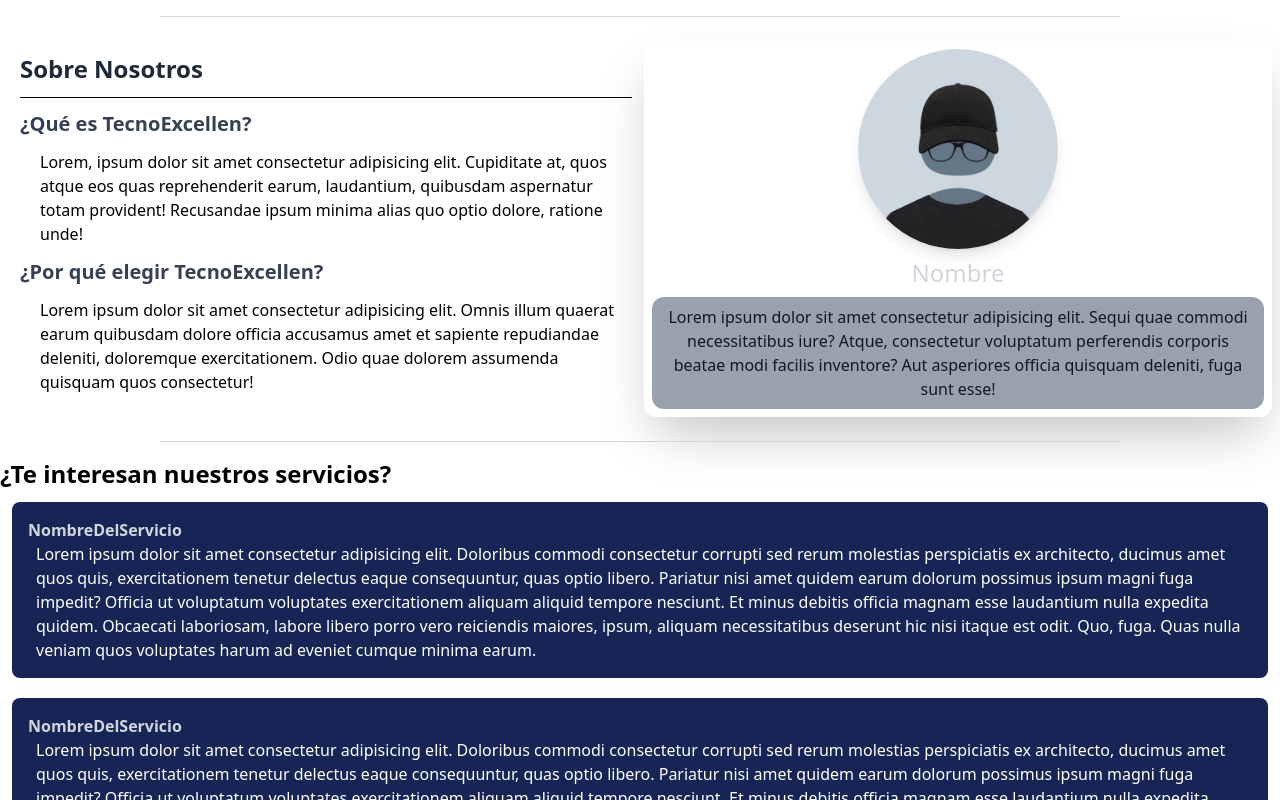
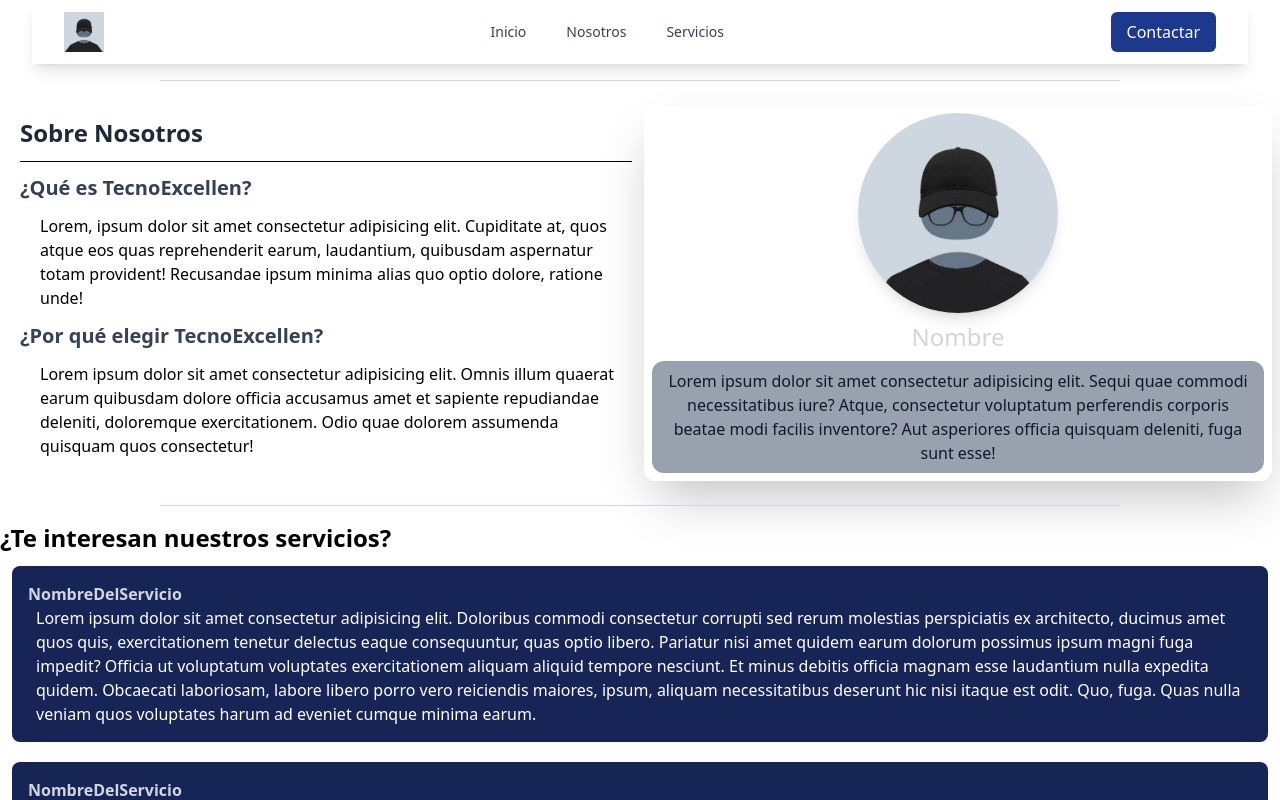
Before and after one commit to warling-lopez/tecnoexellen, a React (Vite) app: page / in a window 1280 px wide. Shown: the top 800 px of the page. Built offline with nearby package versions, Linux system fonts and the light colour scheme.

Commit message:
navegador agregado

```diff
--- a/src/components/navegador.jsx
+++ b/src/components/navegador.jsx
@@ -1,9 +1,109 @@
-import React from 'react'
+import React, { useState } from 'react'
 
-function navegador() {
+function Navegador() {
+  const [isMenuOpen, setIsMenuOpen] = useState(false);
+
   return (
-    <div>navegador</div>
-  )
+    <nav className="w-[95%] bg-white shadow-lg">
+      <div className="max-w-7xl mx-auto px-4 sm:px-6 lg:px-8">
+        <div className="flex items-center justify-between h-16">
+          {/* Logo - Lado Izquierdo */}
+          <div className="flex items-center">
+            <img
+              src="/public/OIP.jpeg"
+              alt="Logo"
+              className="h-10 w-auto"
+            />
+          </div>
+
+          {/* Menú Central - Visible solo en escritorio */}
+          <div className="hidden md:flex space-x-4">
+            <a
+              href="#inicio"
+              className="text-gray-700 hover:bg-gray-100 hover:text-gray-900 px-3 py-2 rounded-md text-sm font-medium"
+            >
+              Inicio
+            </a>
+            <a
+              href="#nosotros"
+              className="text-gray-700 hover:bg-gray-100 hover:text-gray-900 px-3 py-2 rounded-md text-sm font-medium"
+            >
+              Nosotros
+            </a>
+            <a
+              href="#servicios"
+              className="text-gray-700 hover:bg-gray-100 hover:text-gray-900 px-3 py-2 rounded-md text-sm font-medium"
+            >
+              Servicios
+            </a>
+          </div>
+
+          {/* Botón de Contacto - Visible solo en escritorio */}
+          <div className="hidden md:block">
+            <button
+              className="bg-blue-900 text-white px-4 py-2 rounded-md hover:bg-blue-950 transition duration-300 ease-in-out"
+            >
+              Contactar
+            </button>
+          </div>
+
+          {/* Menú Móvil (Hamburguesa) */}
+          <div className="md:hidden">
+            <button
+              onClick={() => setIsMenuOpen(!isMenuOpen)}
+              className="text-gray-900 hover:text-gray-950 focus:outline-none focus:text-gray-600"
+            >
+              <svg
+                className="h-6 w-6"
+                xmlns="http://www.w3.org/2000/svg"
+                fill="none"
+                viewBox="0 0 24 24"
+                stroke="currentColor"
+              >
+                <path
+                  strokeLinecap="round"
+                  strokeLinejoin="round"
+                  strokeWidth="2"
+                  d="M4 6h16M4 12h16M4 18h16"
+                />
+              </svg>
+            </button>
+          </div>
+        </div>
+
+        {/* Menú Móvil Desplegable */}
+        {isMenuOpen && (
+          <div className="md:hidden">
+            <div className="px-2 pt-2 pb-3 space-y-1 sm:px-3">
+              <a
+                href="#inicio"
+                className="text-gray-700 hover:bg-gray-100 hover:text-gray-900 block px-3 py-2 rounded-md text-base font-medium"
+              >
+                Inicio
+              </a>
+              <a
+                href="#nosotros"
+                className="text-gray-700 hover:bg-gray-100 hover:text-gray-900 block px-3 py-2 rounded-md text-base font-medium"
+              >
+                Nosotros
+              </a>
+              <a
+                href="#servicios"
+                className="text-gray-700 hover:bg-gray-100 hover:text-gray-900 block px-3 py-2 rounded-md text-base font-medium"
+              >
+                Servicios
+              </a>
+              <button
+                className="w-full bg-blue-900 text-white px-4 py-2 rounded-md hover:bg-blue-950 transition duration-300 ease-in-out"
+              >
+                Contactar
+              </button>
+            </div>
+          </div>
+        )}
+      </div>
+    </nav>
+  );
 }
 
-export default navegador
+export default Navegador
--- a/src/routes/Home.jsx
+++ b/src/routes/Home.jsx
@@ -1,4 +1,4 @@
-
+import Inicio from  "../sections/Inicio"
 import SeccionNosotros from "../sections/SeccionNosotros";
 import SeccionContacto from "../sections/SeccionContacto";
 
@@ -6,6 +6,7 @@ const Home = () => {
   return (
 
     <div className="flex flex-col items-center">
+      <Inicio/>
       <hr className="w-3/4 border-gray-300 my-4 mx-auto" />
       <SeccionNosotros />
       <hr className="w-3/4 border-gray-300 my-4 mx-auto" />
--- a/src/sections/Inicio.jsx
+++ b/src/sections/Inicio.jsx
@@ -1,9 +1,10 @@
-import React from 'react'
+import Navegador from "../components/navegador"
+
 
 function Inicio() {
-  return (
-    <div>Inicio</div>
-  )
+  return (<>
+    <Navegador/>
+  </>)
 }
 
 export default Inicio
```
